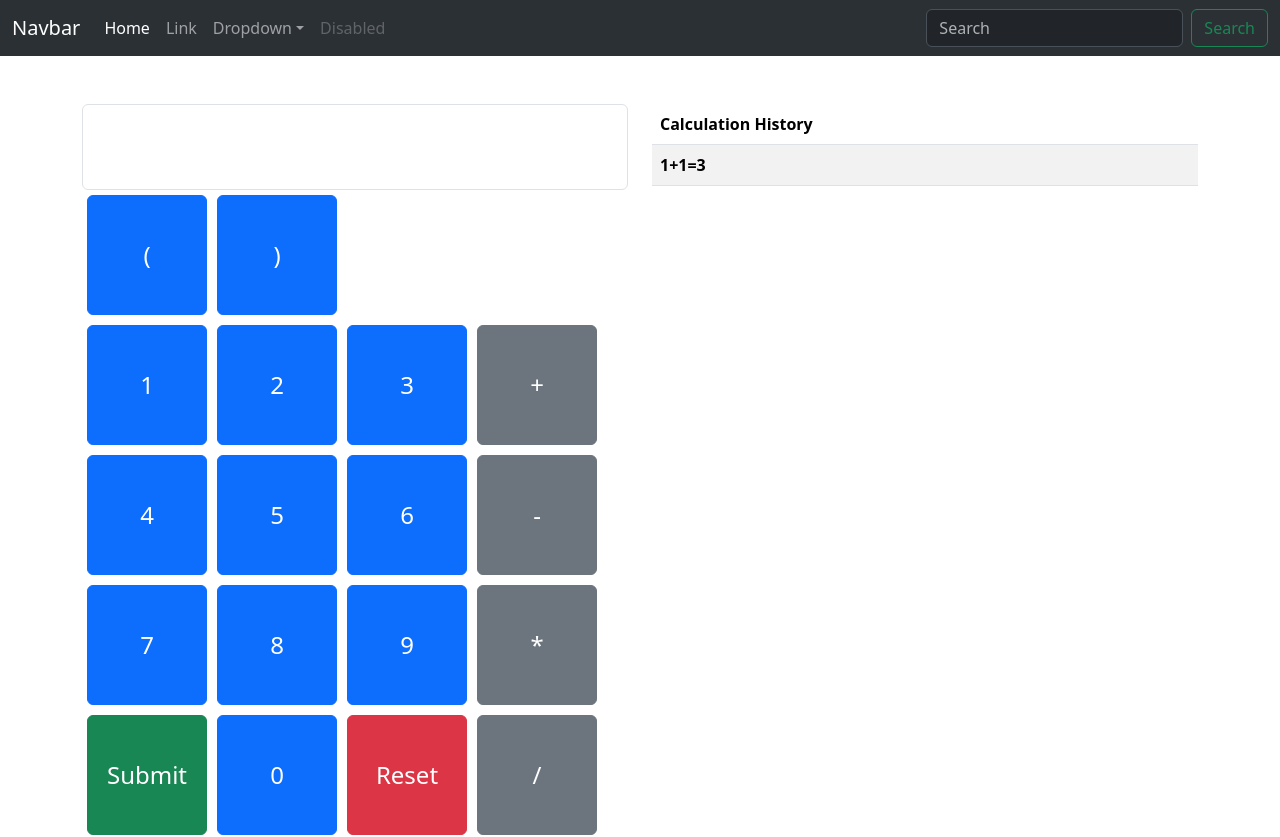
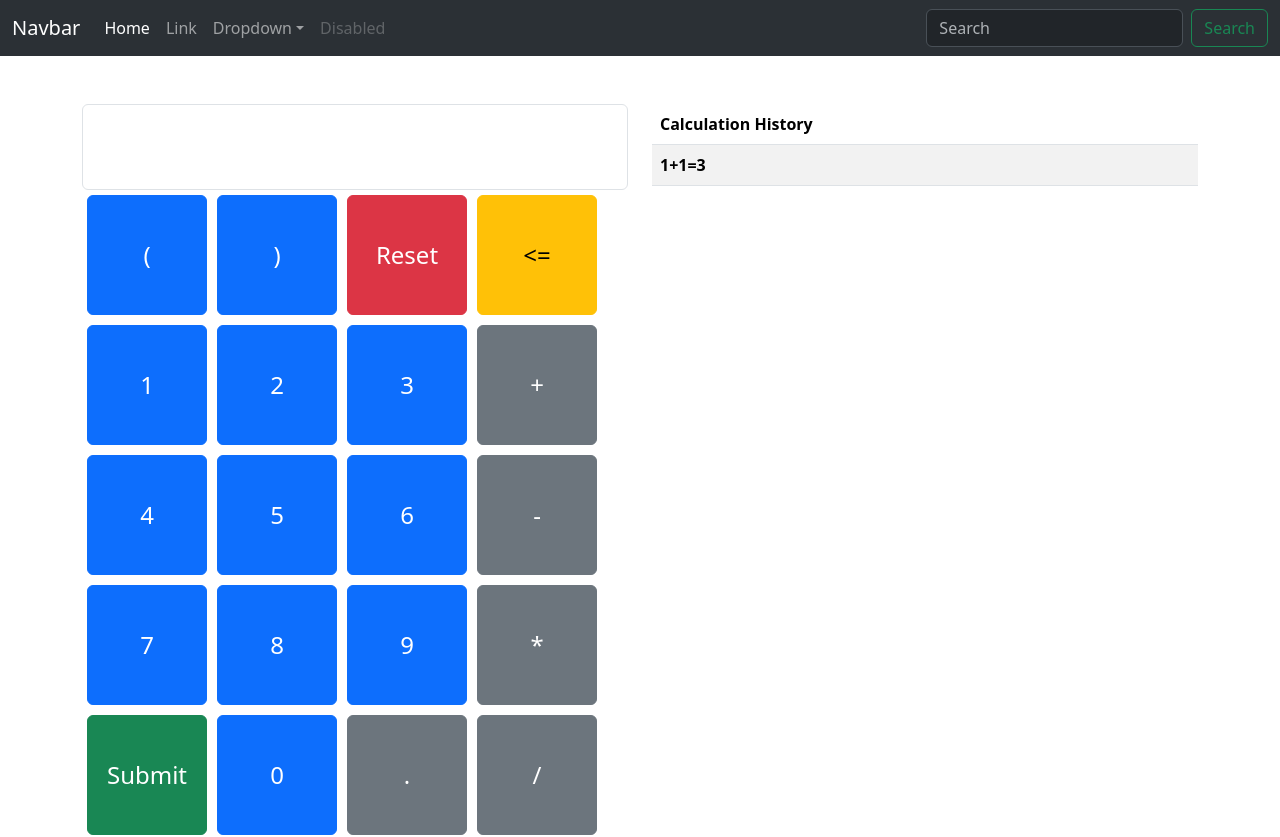
Before and after one commit to Kenspectacle/Project-Nexus, a React (Create React App) app in the folder nexus-frontend/: page /calcApp in a window 1280 px wide. Shown: the top 837 px of the page. Built offline with nearby package versions, Linux system fonts and the light colour scheme.

Commit message:
feat: added a backspace button and rearranged the calculator

```diff
--- a/nexus-frontend/src/components/CalculatorButton.js
+++ b/nexus-frontend/src/components/CalculatorButton.js
@@ -5,6 +5,11 @@ const Button = ({ variant, children }) => {
     const addString = (input) => {
         document.getElementById('inputField').value += input
       };
+
+      const backDelete = () => {
+        const inputField = document.getElementById('inputField');
+        inputField.value = inputField.value.slice(0, -1);
+    }
 
       // helper function
     function encodeOperator(operator) {
@@ -105,6 +110,15 @@ const Button = ({ variant, children }) => {
                   {children}
                 </button>
             );
+        case "backspace":
+            return (
+                <button
+                    type="button"
+                    className={`${styles.calculatorBtn} btn btn-warning`}
+                    onClick={backDelete}>
+                  {children}
+                </button>
+            );
     }
 
 };
--- a/nexus-frontend/src/components/CalculatorDisplay.js
+++ b/nexus-frontend/src/components/CalculatorDisplay.js
@@ -10,6 +10,8 @@ function CalculatorDisplay() {
             <div className="button-row">
                 <Button variant="number">(</Button>
                 <Button variant="number">)</Button>
+                <Button variant="reset">Reset</Button>
+                <Button variant="backspace">&#60;=</Button>
             </div>
 
             <div className="button-row">
@@ -36,7 +38,7 @@ function CalculatorDisplay() {
             <div className="button-row">
                 <Button variant="submit">Submit</Button>
                 <Button variant="number">0</Button>
-                <Button variant="reset">Reset</Button>
+                <Button variant="operator">.</Button>
                 <Button variant="operator">/</Button>
             </div>
         </>
```
